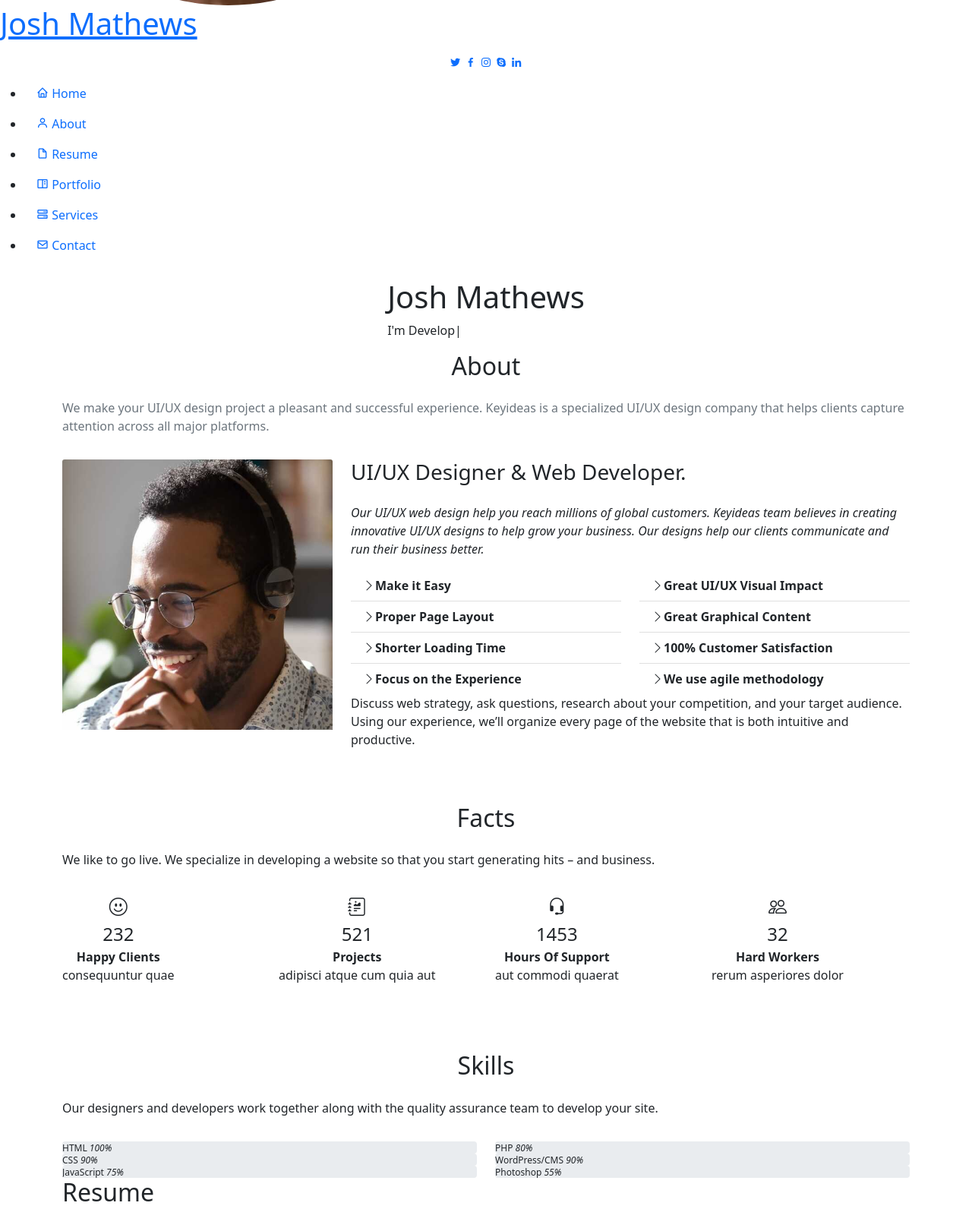
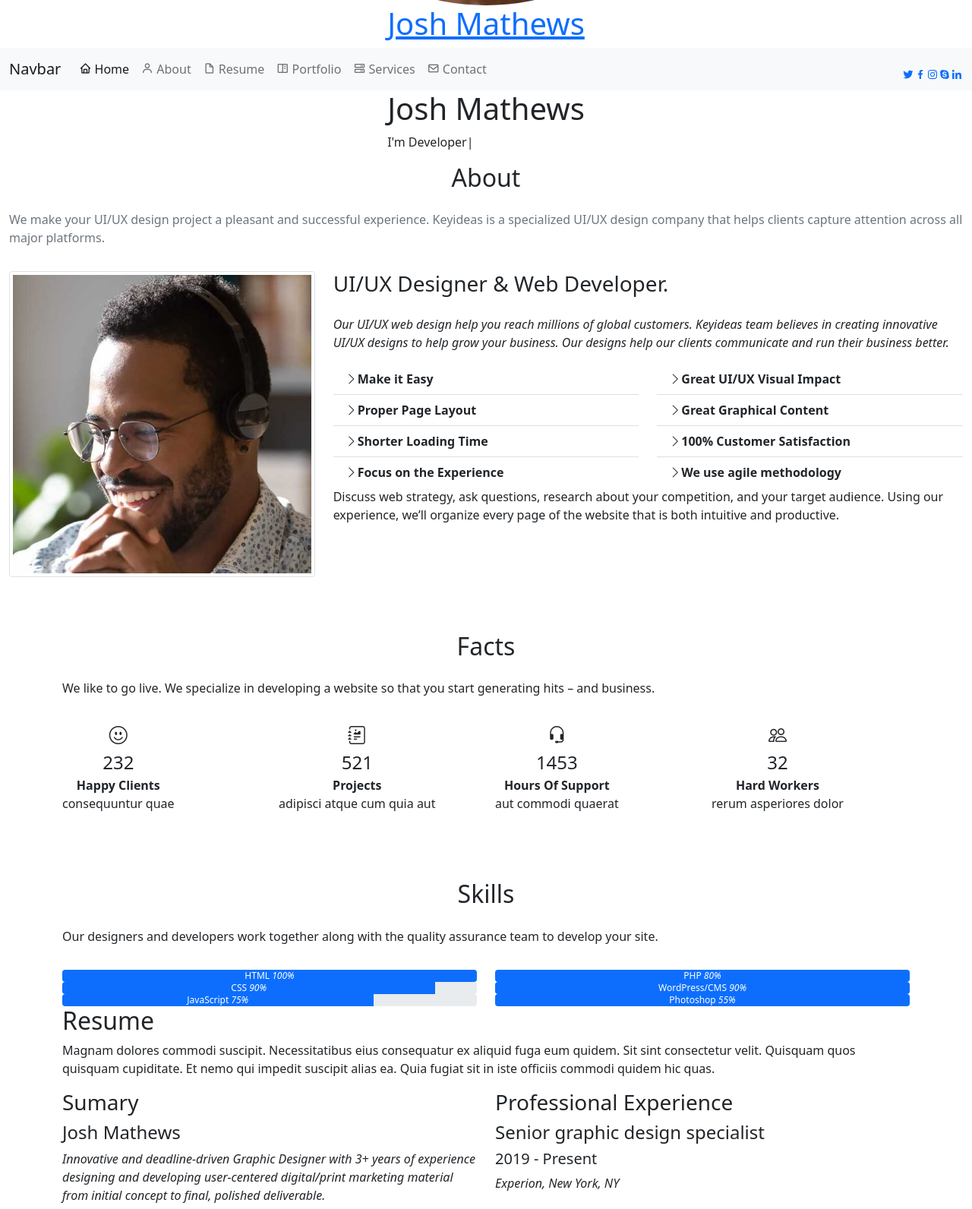
Before and after one commit to abhishekGulhaneWT/portfolio, a plain HTML site: page index.html in a window 1280 px wide. Shown: the part 593-2185 px from the top of the page at 76% size. Drawn offline with Linux system fonts and the light colour scheme.

Commit message:
Changes made in about section

```diff
--- a/index.html
+++ b/index.html
@@ -32,12 +32,42 @@
 
   <!-- ======= Header ======= -->
   <header id="header">
-    <div class="d-flex flex-column">
+    <div class="d-flex flex-column text-center">
 
       <div class="profile">
         <img src="assets/img/profile-img.jpg" alt="" class="img-fluid rounded-circle">
-        <h1 class="text-light"><a href="index.html">Josh Mathews</a></h1>
-        <div class="social-links mt-3 text-center">
+        <h1 class="text-light ft-2 "><a href="index.html">Josh Mathews</a></h1>
+      </div>
+
+       <!-- .nav-menu -->
+      <nav class="navbar navbar-expand-lg navbar-light navbar-fixed bg-light">
+        <div class="container-fluid">
+          <a class="navbar-brand" href="#">Navbar</a>
+          <button class="navbar-toggler" type="button" data-bs-toggle="collapse" data-bs-target="#navbarSupportedContent" aria-controls="navbarSupportedContent" aria-expanded="false" aria-label="Toggle navigation">
+            <span class="navbar-toggler-icon"></span>
+          </button>
+          <div class="collapse navbar-collapse" id="navbarSupportedContent">
+            <ul class="navbar-nav me-auto mb-2 mb-lg-0">
+              <li class="nav-item">
+                <a href="#hero" class="nav-link scrollto active"><i class="bx bx-home"></i> <span>Home</span></a>
+              </li>
+              <li class="nav-item">
+                <a href="#about" class="nav-link scrollto"><i class="bx bx-user"></i> <span>About</span></a>
+              </li>
+              <li class="nav-item">
+                <a href="#resume" class="nav-link scrollto"><i class="bx bx-file-blank"></i> <span>Resume</span></a>
+              </li>
+              <li class="nav-item">
+                <a href="#portfolio" class="nav-link scrollto"><i class="bx bx-book-content"></i> <span>Portfolio</span></a>
+              </li>
+              <li class="nav-item">
+                <a href="#services" class="nav-link scrollto"><i class="bx bx-server"></i> <span>Services</span></a>
+              </li>
+              <li class="nav-item">
+                <a href="#contact" class="nav-link scrollto"><i class="bx bx-envelope"></i> <span>Contact</span></a>
+              </li>
+            </ul>
+            <div class="d-flex social-links mt-3 text-center">
                 <a href="#" class="twitter"><i class="bx bxl-twitter"></i></a>
                 <a href="#" class="facebook"><i class="bx bxl-facebook"></i></a>
                 <a href="#" class="instagram"><i class="bx bxl-instagram"></i></a>
@@ -45,17 +75,8 @@
                 <a href="#" class="linkedin"><i class="bx bxl-linkedin"></i></a>
               </div>
           </div>
-
-      <nav id="navbar" class="nav-menu navbar">
-        <ul>
-          <li><a href="#hero" class="nav-link scrollto active"><i class="bx bx-home"></i> <span>Home</span></a></li>
-          <li><a href="#about" class="nav-link scrollto"><i class="bx bx-user"></i> <span>About</span></a></li>
-          <li><a href="#resume" class="nav-link scrollto"><i class="bx bx-file-blank"></i> <span>Resume</span></a></li>
-          <li><a href="#portfolio" class="nav-link scrollto"><i class="bx bx-book-content"></i> <span>Portfolio</span></a></li>
-          <li><a href="#services" class="nav-link scrollto"><i class="bx bx-server"></i> <span>Services</span></a></li>
-          <li><a href="#contact" class="nav-link scrollto"><i class="bx bx-envelope"></i> <span>Contact</span></a></li>
-        </ul>
-      </nav><!-- .nav-menu -->
+        </div>
+      </nav>
     </div>
   </header><!-- End Header -->
 
@@ -71,7 +92,7 @@
 
     <!-- ======= About Section ======= -->
     <section id="about" class="about">
-      <div class="container mb-5 pb-2 pb-lg-4">
+      <div class="container-fluid mb-5 pb-2 pb-lg-4">
 
         <div class="section-title">
           <h2 class="h2 pb-3" align="center">About</h2>
@@ -80,7 +101,7 @@
 
         <div class="row">
           <div class="col-lg-4" data-aos="fade-right">
-            <img src="assets/img/profile-img.jpg" class="card-img-top img-fluid" alt="">
+            <img src="assets/img/profile-img.jpg" class="img-thumbnail" alt="">
           </div>
           <div class="col-lg-8 pt-4 pt-lg-0 content" data-aos="fade-left">
             <h3 class="h3 pb-3">UI/UX Designer &amp; Web Developer.</h3>
@@ -173,52 +194,31 @@
 
         <div class="row skills-content">
 
-          <div class="col-lg-6" data-aos="fade-up">
+          <div class="col col-6" data-aos="fade-up">
+            <div class="progress">
+              <div class="progress-bar" role="progressbar progress-bar w-100" aria-valuenow="100" aria-valuemin="0" aria-valuemax="100"> <span class="skill">HTML <i class="val">100%</i></span></div>
+            </div>
+
 
             <div class="progress">
-              <span class="skill">HTML <i class="val">100%</i></span>
-              <div class="progress-bar-wrap">
-                <div class="progress-bar progress-bar-striped bg-info" role="progressbar" aria-valuenow="100" aria-valuemin="0" aria-valuemax="100"></div>
+              <div class="progress-bar" role="progressbar progress-bar w-90" aria-valuenow="90" aria-valuemin="0" aria-valuemax="90">  <span class="skill">CSS <i class="val">90%</i></span></div>
+            </div>
+            <div class="progress">
+              <div class="progress-bar" role="progressbar progress-bar w-75" aria-valuenow="75" aria-valuemin="0" aria-valuemax="75">  <span class="skill">JavaScript <i class="val">75%</i></span></div>
             </div>
          </div>
 
+          <div class="col col-6" data-aos="fade-up" data-aos-delay="100">
+
           <div class="progress">
-              <span class="skill">CSS <i class="val">90%</i></span>
-              <div class="progress-bar-wrap">
-                <div class="progress-bar" role="progressbar" aria-valuenow="90" aria-valuemin="0" aria-valuemax="100"></div>
-              </div>
+            <div class="progress-bar" role="progressbar progress-bar w-100" aria-valuenow="100" aria-valuemin="0" aria-valuemax="100">  <span class="skill">PHP <i class="val">80%</i></span></div>
           </div>
 
           <div class="progress">
-              <span class="skill">JavaScript <i class="val">75%</i></span>
-              <div class="progress-bar-wrap">
-                <div class="progress-bar" role="progressbar" aria-valuenow="75" aria-valuemin="0" aria-valuemax="100"></div>
+            <div class="progress-bar" role="progressbar progress-bar w-100" aria-valuenow="100" aria-valuemin="0" aria-valuemax="100"> <span class="skill">WordPress/CMS <i class="val">90%</i></span></div>
           </div>
-            </div>
-
-          </div>
-
-          <div class="col-lg-6" data-aos="fade-up" data-aos-delay="100">
-
           <div class="progress">
-              <span class="skill">PHP <i class="val">80%</i></span>
-              <div class="progress-bar-wrap">
-                <div class="progress-bar" role="progressbar" aria-valuenow="80" aria-valuemin="0" aria-valuemax="100"></div>
-              </div>
-            </div>
-
-            <div class="progress">
-              <span class="skill">WordPress/CMS <i class="val">90%</i></span>
-              <div class="progress-bar-wrap">
-                <div class="progress-bar" role="progressbar" aria-valuenow="90" aria-valuemin="0" aria-valuemax="100"></div>
-              </div>
-            </div>
-
-            <div class="progress">
-              <span class="skill">Photoshop <i class="val">55%</i></span>
-              <div class="progress-bar-wrap">
-                <div class="progress-bar" role="progressbar" aria-valuenow="55" aria-valuemin="0" aria-valuemax="100"></div>
-              </div>
+            <div class="progress-bar" role="progressbar progress-bar w-100" aria-valuenow="100" aria-valuemin="0" aria-valuemax="100"> <span class="skill">Photoshop <i class="val">55%</i></span></div>
           </div>
 
           </div>
```
Also changed, not shown: 1 other file. Lines whose indentation alone changed are shown as unchanged.
